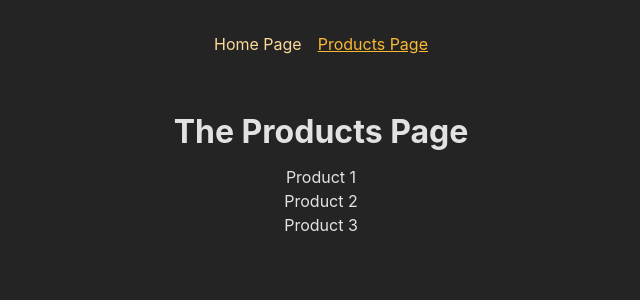
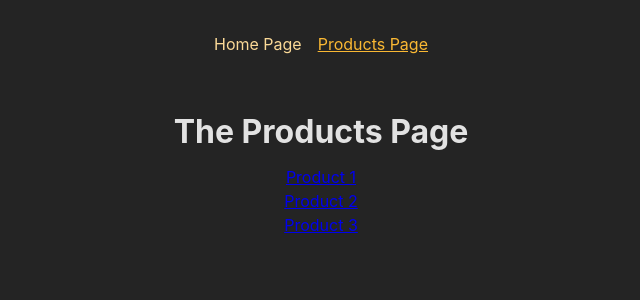
Before and after one commit to bbogomilov1/spa--react, a React (Create React App) app: page /products in a window 1280 px wide. Shown: the top 300 px of the page, without its empty margins (319-959 px from the left). Built offline with nearby package versions, Linux system fonts and the light colour scheme.

Commit message:
adding links for dynamic routes

```diff
--- a/src/pages/Products.js
+++ b/src/pages/Products.js
@@ -1,11 +1,21 @@
+import { Link } from "react-router-dom";
+
+const PRODUCTS = [
+  { id: "p1", title: "Product 1" },
+  { id: "p2", title: "Product 2" },
+  { id: "p3", title: "Product 3" },
+];
+
 const ProductsPage = () => {
   return (
     <>
       <h1>The Products Page</h1>
       <ul>
-        <li>Product 1</li>
-        <li>Product 2</li>
-        <li>Product 3</li>
+        {PRODUCTS.map((product) => (
+          <li key={product.id}>
+            <Link to={`/products/${product.id}`}>{product.title}</Link>
+          </li>
+        ))}
       </ul>
     </>
   );
```
